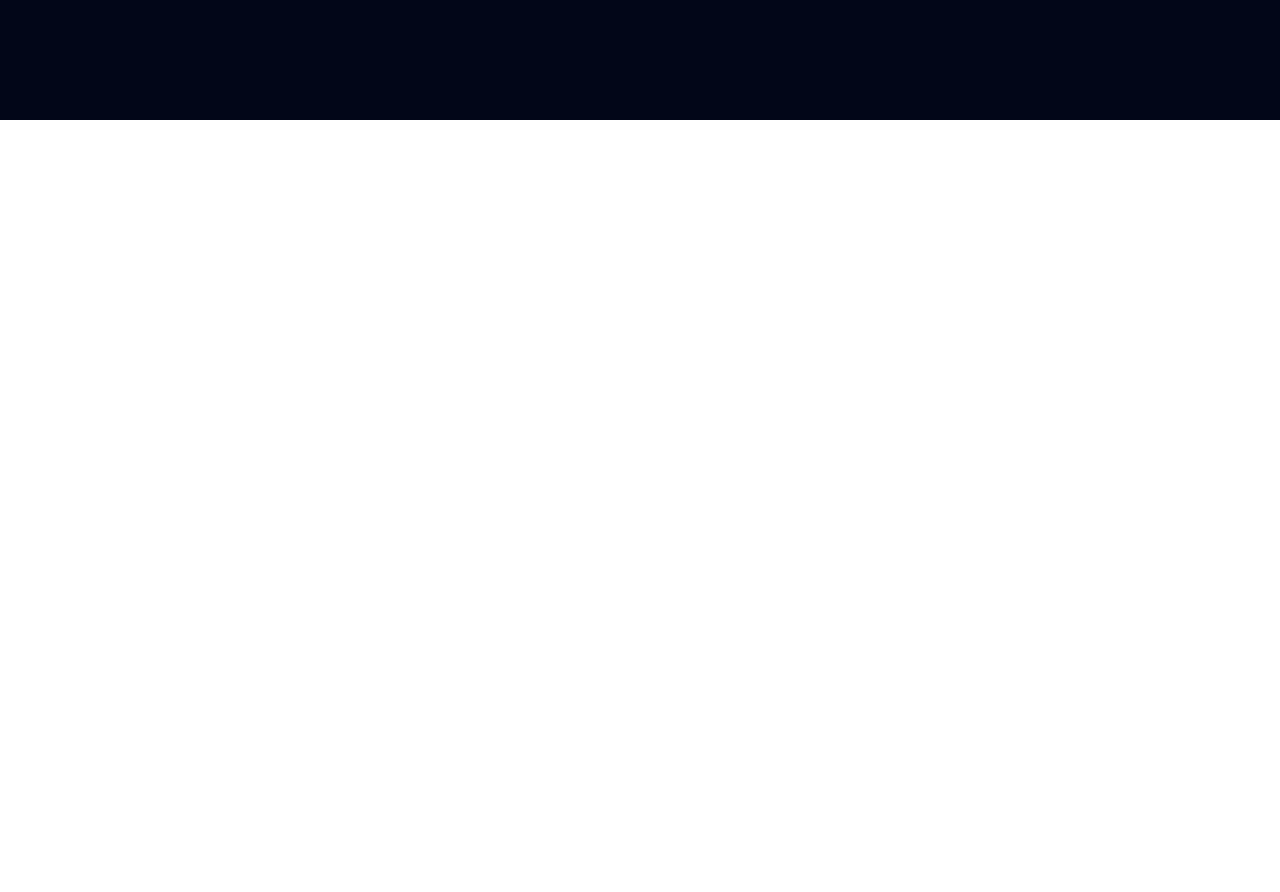
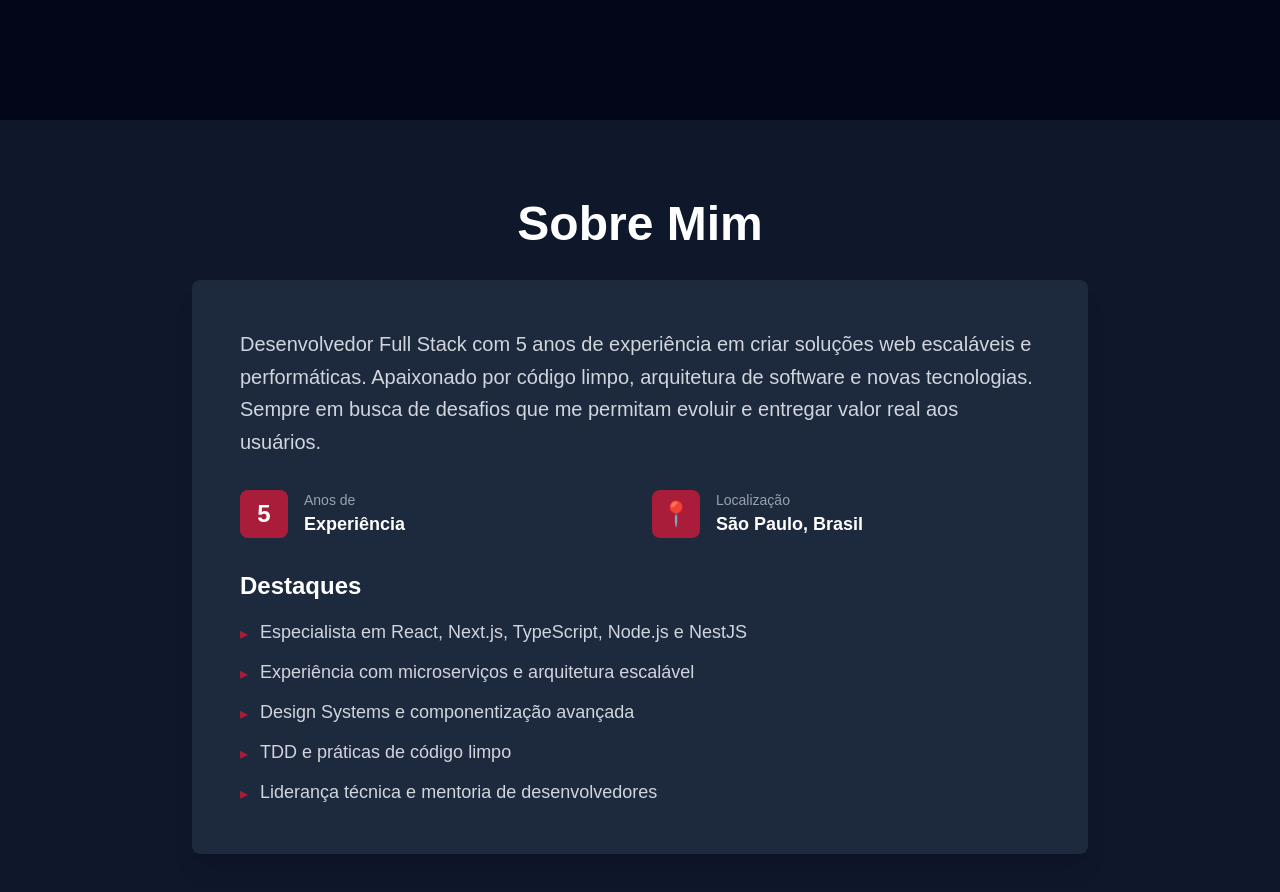
Before and after one commit to veidz/portfolio, a Next.js app: page / in a window 1280 px wide. Shown: the part 680-1572 px from the top of the page. Before the commit the page ends 800 px from the top, so only its background shows below. Built offline with nearby package versions, Linux system fonts and the light colour scheme.

Commit message:
feat: add About component

```diff
--- a/src/app/page.tsx
+++ b/src/app/page.tsx
@@ -1,5 +1,6 @@
 import { Header } from '@/components/Header/Header'
 import { Hero } from '@/components/Hero/Hero'
+import { About } from '@/components/About/About'
 
 export default function Home() {
   return (
@@ -10,6 +11,19 @@ export default function Home() {
         title='Engenheiro de Software & Desenvolvedor Full Stack'
         description='5 anos de experiência construindo soluções web modernas e escaláveis com React, Next.js, Node.js e muito mais.'
       />
+      <About
+        title='Sobre Mim'
+        description='Desenvolvedor Full Stack com 5 anos de experiência em criar soluções web escaláveis e performáticas. Apaixonado por código limpo, arquitetura de software e novas tecnologias. Sempre em busca de desafios que me permitam evoluir e entregar valor real aos usuários.'
+        yearsOfExperience={5}
+        location='São Paulo, Brasil'
+        highlights={[
+          'Especialista em React, Next.js, TypeScript, Node.js e NestJS',
+          'Experiência com microserviços e arquitetura escalável',
+          'Design Systems e componentização avançada',
+          'TDD e práticas de código limpo',
+          'Liderança técnica e mentoria de desenvolvedores',
+        ]}
+      />
     </div>
   )
 }
--- /dev/null
+++ b/src/components/About/About.tsx
@@ -0,0 +1,73 @@
+'use client'
+
+import { AboutProps } from './About.types'
+
+export const About = ({
+  title,
+  description,
+  yearsOfExperience,
+  location,
+  highlights,
+}: AboutProps) => {
+  return (
+    <section
+      id='about'
+      className='min-h-screen flex items-center justify-center bg-slate-900 py-20'
+    >
+      <div className='container mx-auto px-4'>
+        <div className='max-w-4xl mx-auto'>
+          <h2 className='text-4xl md:text-5xl font-bold text-white mb-8 text-center'>
+            {title}
+          </h2>
+
+          <div className='bg-slate-800 rounded-lg p-8 md:p-12 shadow-xl'>
+            <p className='text-lg md:text-xl text-gray-300 mb-8 leading-relaxed'>
+              {description}
+            </p>
+
+            <div className='grid grid-cols-1 md:grid-cols-2 gap-6 mb-8'>
+              <div className='flex items-center gap-4'>
+                <div className='w-12 h-12 bg-[#A91D3A] rounded-lg flex items-center justify-center'>
+                  <span className='text-2xl font-bold text-white'>
+                    {yearsOfExperience}
+                  </span>
+                </div>
+                <div>
+                  <p className='text-sm text-gray-400'>Anos de</p>
+                  <p className='text-lg font-semibold text-white'>
+                    Experiência
+                  </p>
+                </div>
+              </div>
+
+              <div className='flex items-center gap-4'>
+                <div className='w-12 h-12 bg-[#A91D3A] rounded-lg flex items-center justify-center'>
+                  <span className='text-2xl'>📍</span>
+                </div>
+                <div>
+                  <p className='text-sm text-gray-400'>Localização</p>
+                  <p className='text-lg font-semibold text-white'>{location}</p>
+                </div>
+              </div>
+            </div>
+
+            <div>
+              <h3 className='text-2xl font-bold text-white mb-4'>Destaques</h3>
+              <ul className='space-y-3'>
+                {highlights.map((highlight, index) => (
+                  <li
+                    key={index}
+                    className='flex items-start gap-3 text-gray-300'
+                  >
+                    <span className='text-[#A91D3A] mt-1'>▸</span>
+                    <span className='text-lg'>{highlight}</span>
+                  </li>
+                ))}
+              </ul>
+            </div>
+          </div>
+        </div>
+      </div>
+    </section>
+  )
+}
```
Also changed, not shown: src/components/About/About.types.ts (added, +7 -0 lines).
